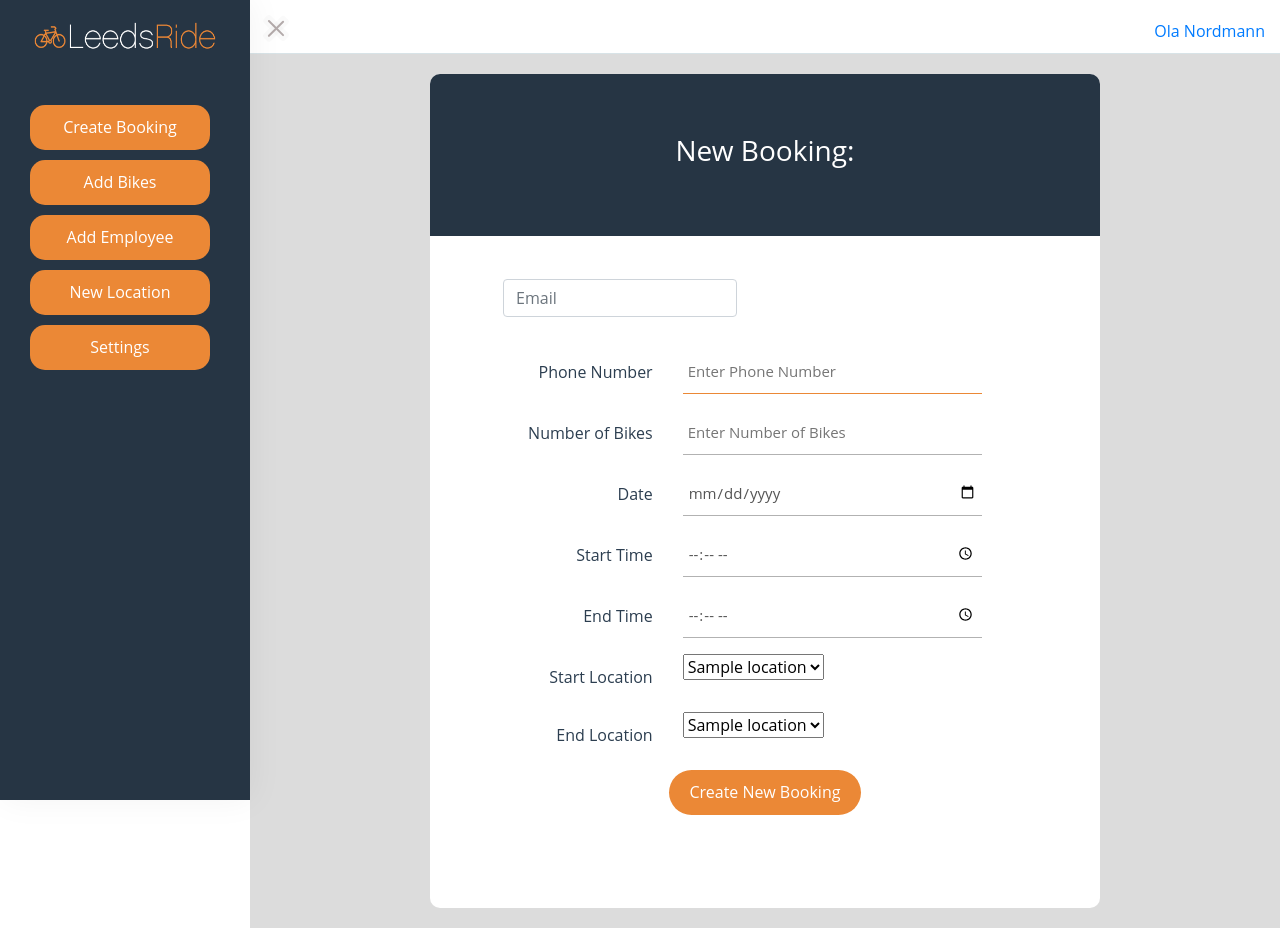
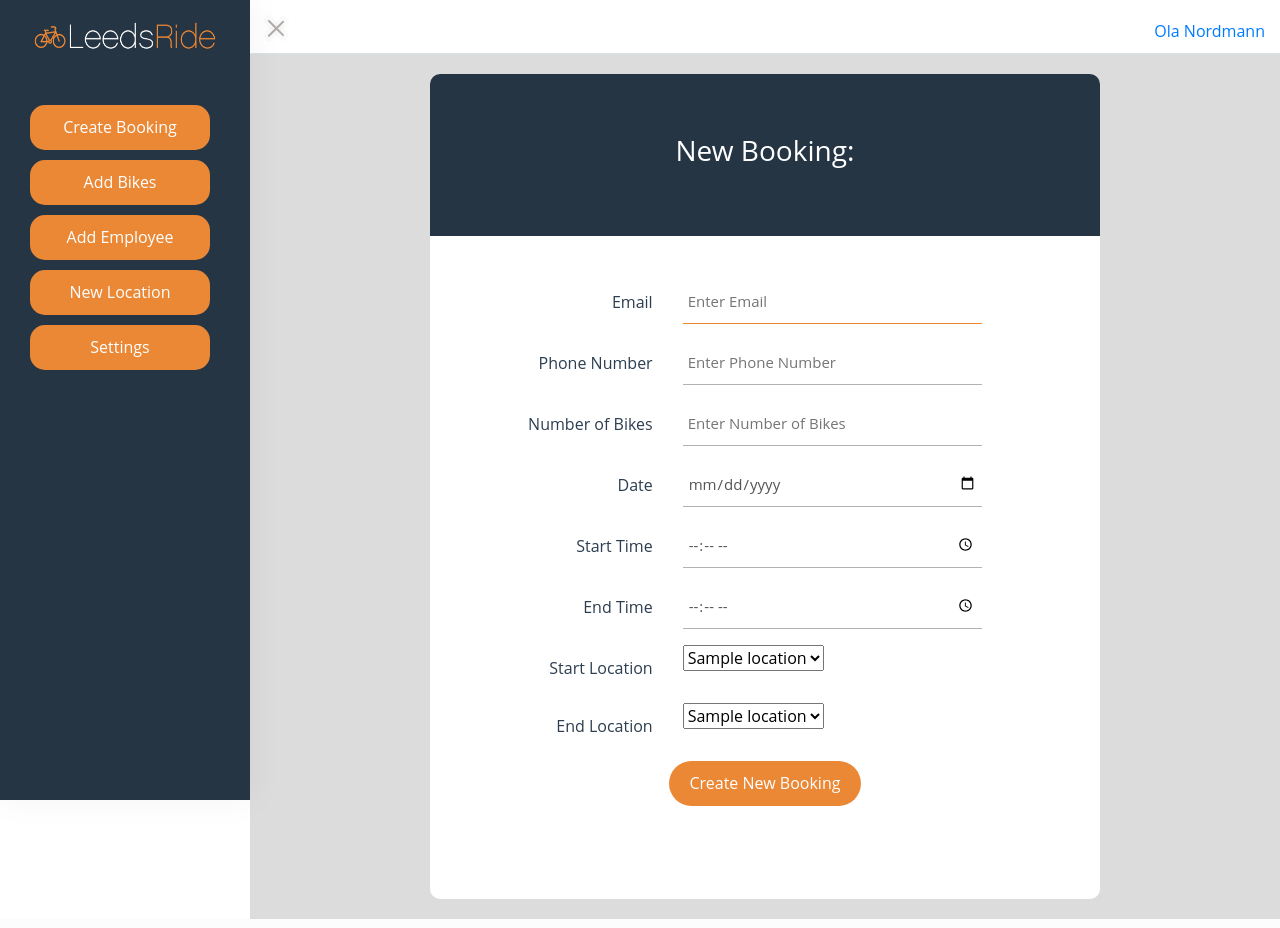
Before and after one commit to AlistairArk/SEP-Bike-Rental-Project, a Flask app: page /newBooking in a window 1280 px wide. Run offline with Flask 2, Linux system fonts and the light colour scheme; tables that the repository leaves empty hold one stand-in row (values such as "Sample post"); some libraries are stand-ins or nearby versions.

Commit message:
added form action in new booking html

```diff
--- a/sep/app/templates/newBooking.html
+++ b/sep/app/templates/newBooking.html
@@ -7,24 +7,12 @@
         <div class="standard-form-header">
             <h3>New Booking:</h3>
         </div>
-        <form class="standard-form-form">
+        <form action="{{ url_for('bookingAdded') }}" method="POST" class="standard-form-form">
         {{ form.hidden_tag() }}
             <div class="form-group row" style="width: 100%;">
-                <!-- <label for="email" class="col-sm-4 col-form-label text-md-right" style="padding-top: 11px;">Email</label>
+                <label for="email" class="col-sm-4 col-form-label text-md-right" style="padding-top: 11px;">Email</label>
                 <div class="col-sm-8">
                     <input type="text" id="email" class="standard-form-entry" name="email" placeholder="Enter Email" required autofocus>
-                </div> -->
-                <div class="form-group">
-                    {% if form.email.errors %}
-                        {{ form.email(class="form-control is-invalid", placeholder="Enter Email") }}
-                        <div class="invalid-feedback">
-                            {% for error in form.email.errors %}
-                                <span>{{ error }}</span>
-                            {% endfor %}
-                        </div>
-                    {% else %}
-                        {{ form.email(class="form-control", placeholder="Email") }}
-                    {% endif %}
                 </div>
             </div>
             <div class="form-group row" style="width: 100%;">
```
